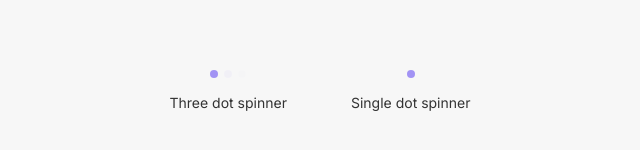
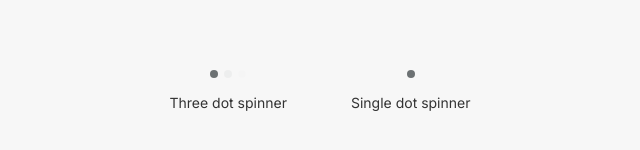
Before and after one commit to mathias-bx/miscellaneous, a plain HTML site: page spinner-dots-animation/index.html in a window 1280 px wide. Shown: the part 310-460 px from the top of the page, 320-960 px from the left. Drawn offline with Linux system fonts and the light colour scheme.

Commit message:
Changed background color

```diff
--- a/spinner-dots-animation/style.css
+++ b/spinner-dots-animation/style.css
@@ -36,7 +36,7 @@ body {
 .dot {
     width: 8px;
     height: 8px;
-    background-color: #6950F3; /* Dot color */
+    background-color: #0D1619; /* Dot color */
     border-radius: 50%;
     opacity: 0; /* Start with opacity 0 to prevent initial flash */
     animation: dot-opacity-wave 800ms infinite ease-in-out; /* Renamed animation */
```
Also changed, not shown: 1 other file.
